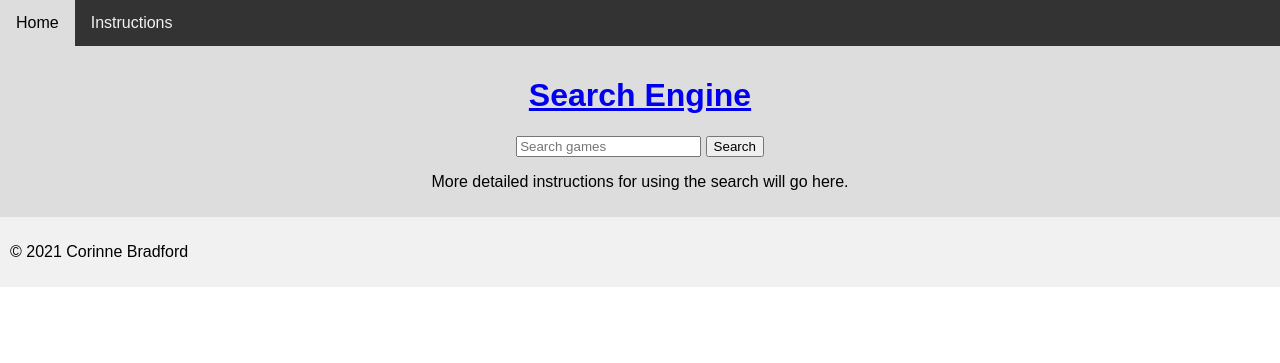
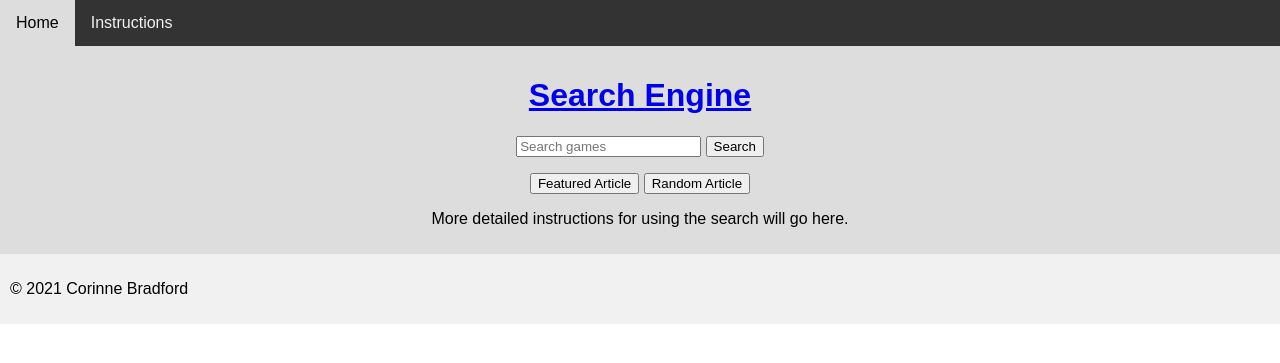
Before and after one commit to coribradford/361, a Flask app: page /instructions in a window 1280 px wide. Shown: the top 363 px of the page. Run offline with Flask 2, Linux system fonts and the light colour scheme.

Commit message:
working on extra feature buttons

```diff
--- a/webapp/game_search.py
+++ b/webapp/game_search.py
@@ -56,21 +56,26 @@ def home():
 @app.route("/search", methods=["GET", "POST"])
 def search():
     if request.method == "POST":
-        search_info = request.form["search_input"]
-        output = wiki_scraper(search_info)
-        title = output[0]
-        summary = output[1]
-        wiki_url = output[2]
-        image = img_scraper(search_info)
-        video_id = video_id_lookup(search_info)
-        payload = {"videoid": video_id}
-        response = requests.get("http://flip1.engr.oregonstate.edu:65334/embedlink", params=payload)
-        link = response.text
-        google_keyword = search_info.replace(" ", "+")
-        google_url = "https://www.google.com/search?q=" + google_keyword
-        return render_template("search.html", game_title=title, content=summary, wiki=wiki_url, picture=image, embed=link, google=google_url)
+        if request.form.get("featured") == "Featured Article":
+            return render_template("check.html")
+        elif request.values == "Random Article":
+            return render_template("check.html")
+        else:
+            search_info = request.form["search_input"]
+            output = wiki_scraper(search_info)
+            title = output[0]
+            summary = output[1]
+            wiki_url = output[2]
+            image = img_scraper(title)
+            video_id = video_id_lookup(title)
+            payload = {"videoid": video_id}
+            response = requests.get("http://flip1.engr.oregonstate.edu:65334/embedlink", params=payload)
+            link = response.text
+            google_keyword = title.replace(" ", "+")
+            google_url = "https://www.google.com/search?q=" + google_keyword
+            return render_template("search.html", game_title=title, content=summary, wiki=wiki_url, picture=image, embed=link, google=google_url)
     else:
-        return render_template("search.html")
+        return render_template("index.html")
 
 @app.route("/instructions")
 def instructions():
--- a/webapp/templates/base.html
+++ b/webapp/templates/base.html
@@ -63,7 +63,7 @@ body {
       <a href="/">Search Engine</a>
     </h1>
     <div class="search">
-        <form action="/search", method="POST">
+        <form action="/search" method="POST">
             <p>
                 <input type="text" placeholder="Search games" name="search_input" />
                 <input type="submit" value="Search" />
@@ -72,6 +72,14 @@ body {
 
         </form>
     </div>
+    <div class="buttons">
+      <form action="/check" method="POST">
+        <p>
+          <input type="submit" value="Featured Article" name="featured" />
+          <input type="submit" value="Random Article" name="random" />
+        </p>
+      </form>
+  </div>
     {% block header2 %}{% endblock %}
     {% block image %}{% endblock %}
     {% block content %}{% endblock %}
--- /dev/null
+++ b/webapp/templates/check.html
@@ -0,0 +1,3 @@
+<p>
+    button worked
+</p>
--- a/webapp/templates/instructions.html
+++ b/webapp/templates/instructions.html
@@ -1,4 +1,6 @@
 {% extends "base.html" %}
 {% block content %}
-    <p>More detailed instructions for using the search will go here.</p>
+    <p>
+        More detailed instructions for using the search will go here.
+    </p>
 {% endblock %}
```
